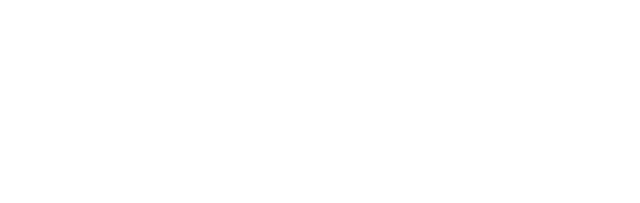
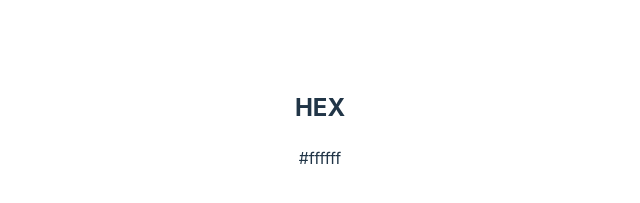
Before and after one commit to william2544/REACT, a React (Vite) app: page / in a window 1280 px wide. Shown: the part 323-526 px from the top of the page, without its empty margins (320-960 px from the left). Built offline with nearby package versions, Linux system fonts and the light colour scheme.

Commit message:
Added some content to be displayed on the screen like type of color and the actual color

```diff
--- a/src/components/random-color/index.jsx
+++ b/src/components/random-color/index.jsx
@@ -13,6 +13,7 @@
         let b=generateColorUtility(256)
         const rgbcolor=`rgb(${r},${g},${b})`
         setcolor(rgbcolor)
+        console.log(rgbcolor);
     }
     function generateHEXColor(){
         const hex=[0,1,2,3,4,5,6,7,8,9,'A','B','C','D','E','F']
@@ -27,12 +28,21 @@
     return(
         <div style={{
             backgroundColor:color,
-            height:'100vh'
+            height:'100vh',
+            display:"flex",
+            flexDirection:"column",
+            gap:'20rem'
         }
         }>
-            <button onClick={()=>settypeOfColor('hex')}>Create HEX Color</button>
-            <button onClick={()=>settypeOfColor('rgb')}>Create RGB Color</button>
-            <button onClick={()=>typeOfColor === 'hex'?generateHEXColor():generateRGBColor()}>Generate Random Color</button>
+            <div>
+                <button onClick={()=>settypeOfColor('hex')}>Create HEX Color</button>
+                <button onClick={()=>settypeOfColor('rgb')}>Create RGB Color</button>
+                <button onClick={()=>typeOfColor === 'hex'?generateHEXColor():generateRGBColor()}>Generate Random Color</button>
+            </div>
+            <div>
+                <h2>{typeOfColor === 'rgb'?'RGB':'HEX'}</h2>
+                <p>{color}</p>
+            </div>
         </div>
     )
 }
```
